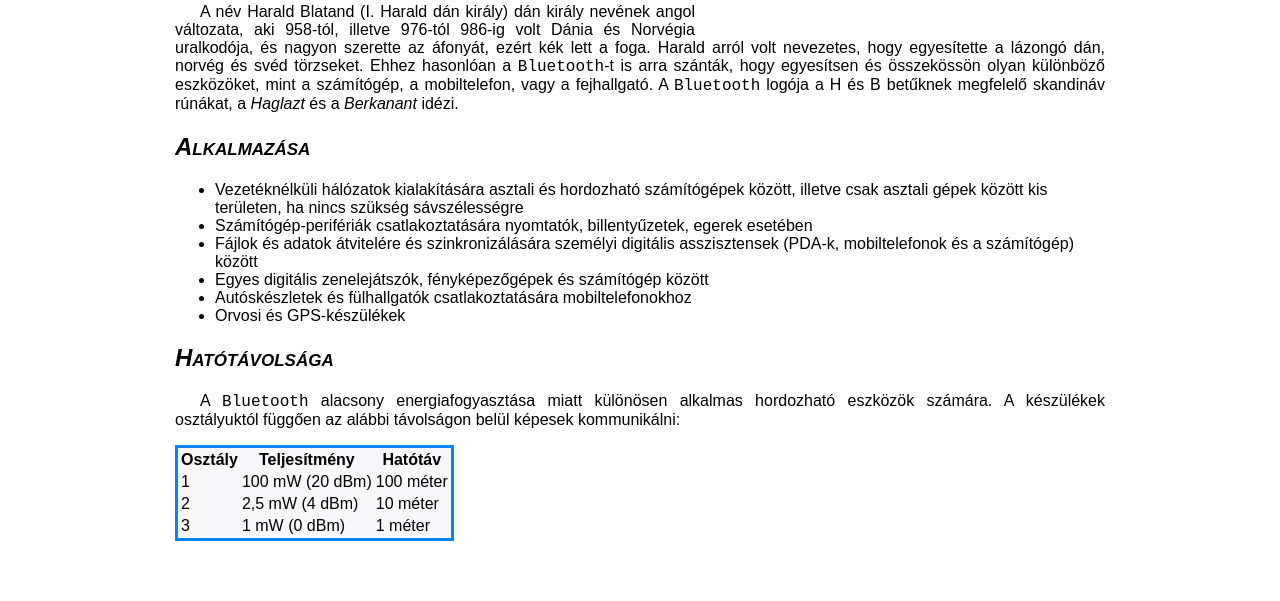
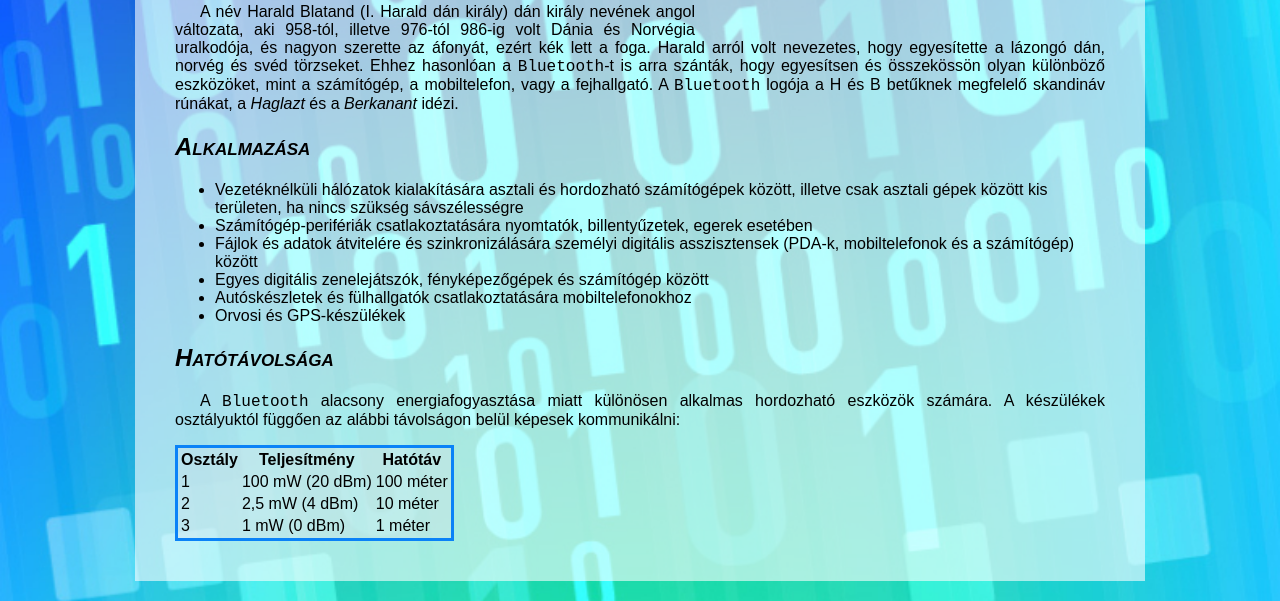
Before and after one commit to varadib02/2022-01-03_Bluetooth, a plain HTML site: page index.html in a window 1280 px wide. Shown: the part 278-879 px from the top of the page. Drawn offline with Linux system fonts and the light colour scheme.

Commit message:
12 feladat

```diff
--- a/styles.css
+++ b/styles.css
@@ -2,6 +2,9 @@
   font-family: sans-serif;
   background-attachment: fixed;
   background-size: cover;
+  background-image: url(hatter.jpg);
+  background-repeat: no-repeat;
+
 }
 
 #content {
```
